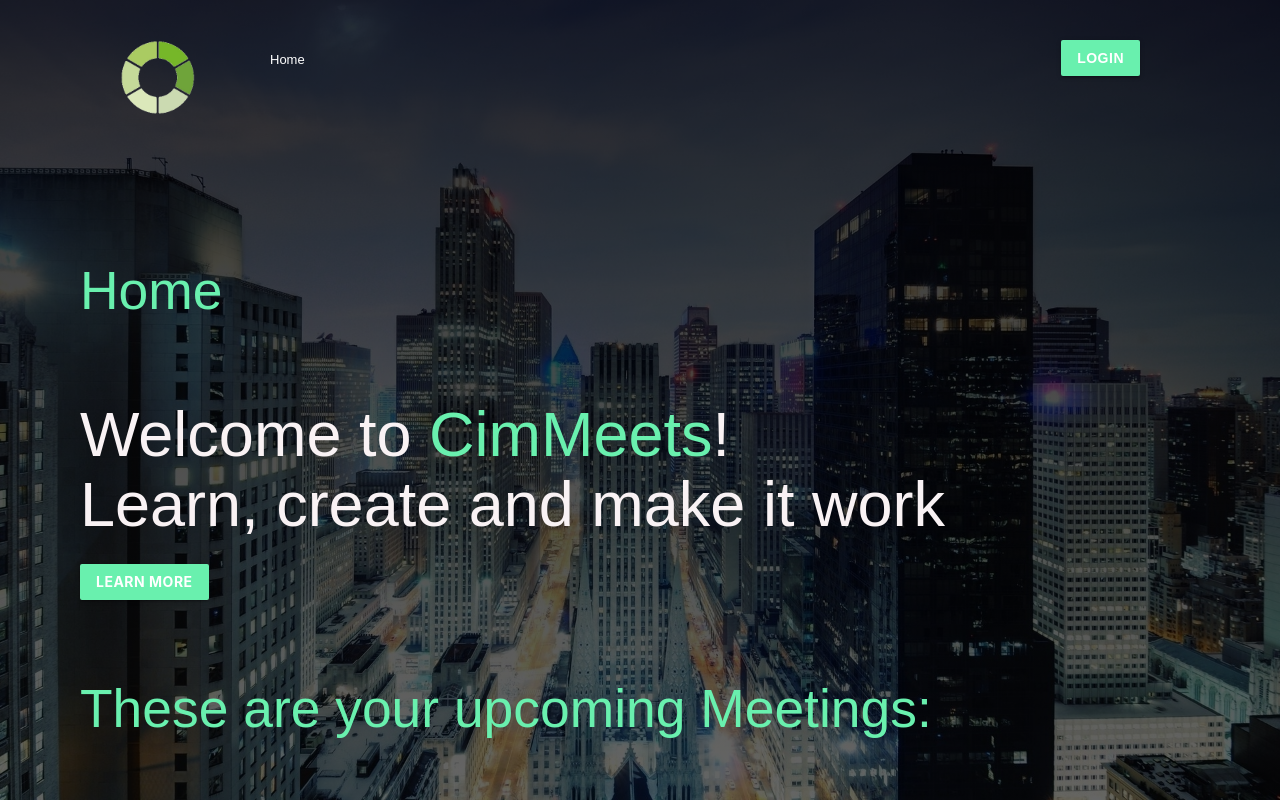
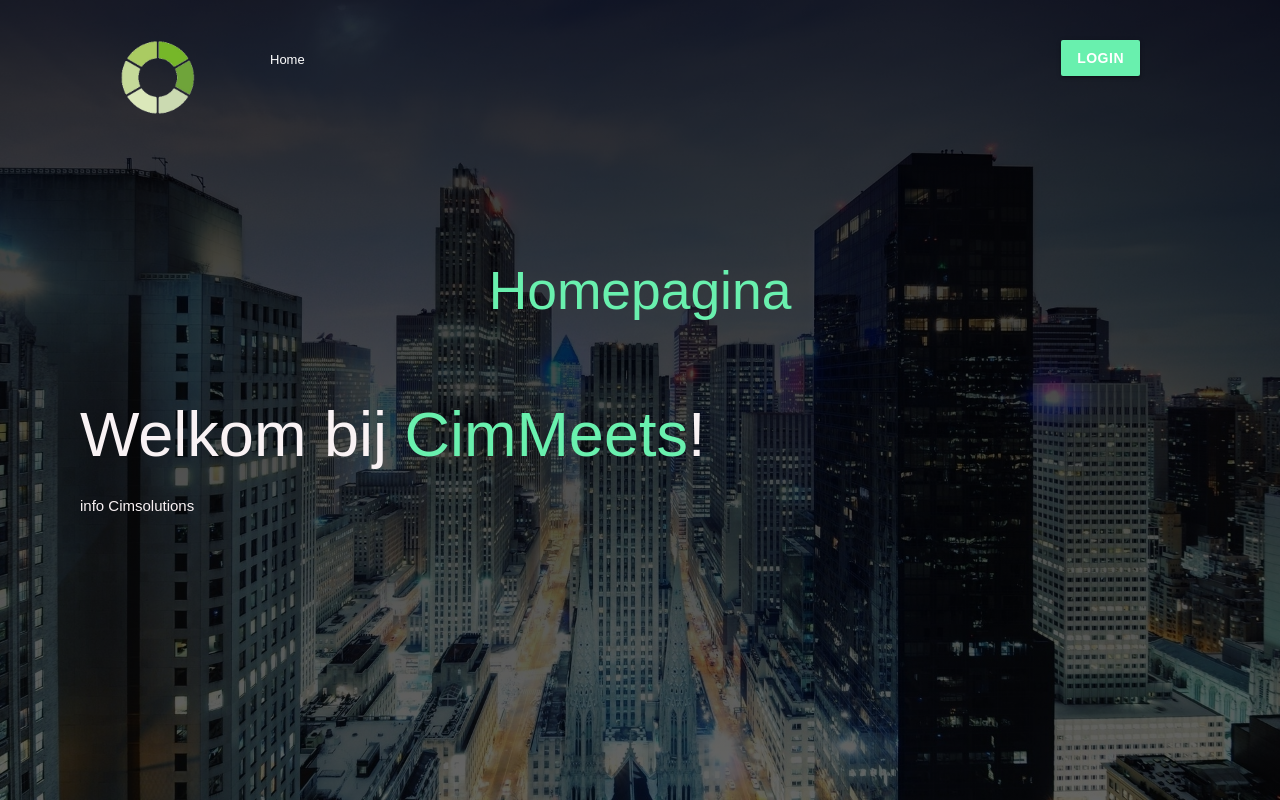
Before and after one commit to Project-C-2B2/Web-App, a Symfony app: template app/Resources/views/courseleader/homepage.html.twig in a window 1280 px wide. Run offline with Twig, Linux system fonts and the light colour scheme; the template is opened without the code that fills it, so the values that code supplies are empty; some libraries are stand-ins or nearby versions.

Commit message:
Vertaling, meetingType, en buttons Meeting accepteren duidelijker

```diff
--- a/app/Resources/views/courseleader/courseLeaderMeetingView.html.twig
+++ b/app/Resources/views/courseleader/courseLeaderMeetingView.html.twig
@@ -7,7 +7,7 @@
                 <th>Meeting</th>
                 <th>Datum van Meeting</th>
                 <th>Locatie</th>
-                <th>Acties <a class="btn green" style="margin-left: 50px" href="{{ path('courseleader-meeting-create') }}">New</a></th>
+                <th>Acties <a class="btn green" style="margin-left: 50px" href="{{ path('courseleader-meeting-create') }}">Nieuwe Meeting</a></th>
             </tr>
         </thead>
 
@@ -17,7 +17,7 @@
                     <td>{{ meeting }}</td>
                     <td>{{ meeting.dateTime |date("d/m/Y") }}</td>
                     <td>{{ meeting.location }}</td>
-                    <td><a class="btn green" href="{{ path('courseleader-meeting-update', {'id':meeting.id}) }}">Update</a></td>
+                    <td><a class="btn green" href="{{ path('courseleader-meeting-update', {'id':meeting.id}) }}">Wijzigen</a></td>
                 </tr>
             {% endfor %}
         </tbody>
--- a/app/Resources/views/courseleader/homepage.html.twig
+++ b/app/Resources/views/courseleader/homepage.html.twig
@@ -1,17 +1,13 @@
 {% extends 'baseUser.html.twig' %}
 
 {% block content %}
-    <div class="current-page">
-        <h2>Home</h2>
+    <div class="current-page center">
+        <h2>Homepagina</h2>
     </div>
     <div class="welcome-text">
-        <h1>Welcome to <span>CimMeets</span>!<br>Learn, create and make it work</h1>
-        <form class="learn-more" action="https://www.cimsolutions.nl/">
-            <button type="submit" class="btn">Learn more</button>
+        <h1>Welkom bij <span>CimMeets</span>!<br></h1>
+        <form class="learn-more" action="https://www.cimsolutions.nl/%22%3E
+            <button type="submit" class="btn green">info Cimsolutions</button>
         </form>
     </div>
-    <div class="upcoming-meetings">
-        <h2>These are your upcoming <span>Meetings</span>:</h2>
-
-    </div>
 {% endblock %}
--- a/app/Resources/views/employee/feedbackForm.html.twig
+++ b/app/Resources/views/employee/feedbackForm.html.twig
@@ -12,7 +12,7 @@
     <div class="container"> {# container #}
         <div class="row"> {# row #}
             <div class="row col-xs-12 white-text">
-                <h1>Please fill out this form</h1>
+                <h1>Gelieve dit formulier invullen</h1>
 
                 {{ form_start(feedbackForm) }}
                     {{ form_label(feedbackForm.attending) }}
@@ -20,7 +20,7 @@
                     <br>
                     {{ form_row(feedbackForm.feedback, {'attr': {'class': 'white-text'}}) }}
                     {{ form_row(feedbackForm.rating) }}
-                    <button type="submit" class="btn btn-primary">Save</button>
+                    <button type="submit" class="btn btn-primary">Opslaan</button>
                 {{ form_end(feedbackForm) }}
             </div>
         </div>
```
Also changed, not shown: app/Resources/views/employee/about.html.twig (deleted, +0 -10 lines), app/Resources/views/employee/agenda.html.twig (deleted, +0 -10 lines), app/Resources/views/employee/contact.html.twig (deleted, +0 -10 lines), app/Resources/views/employee/groups.html.twig (deleted, +0 -10 lines), app/Resources/views/employee/meetings.html.twig (+6 -1 lines), src/AppBundle/Controller/EmployeeController.php (+0 -40 lines), src/AppBundle/Form/Type/MeetingType.php (+7 -7 lines).
